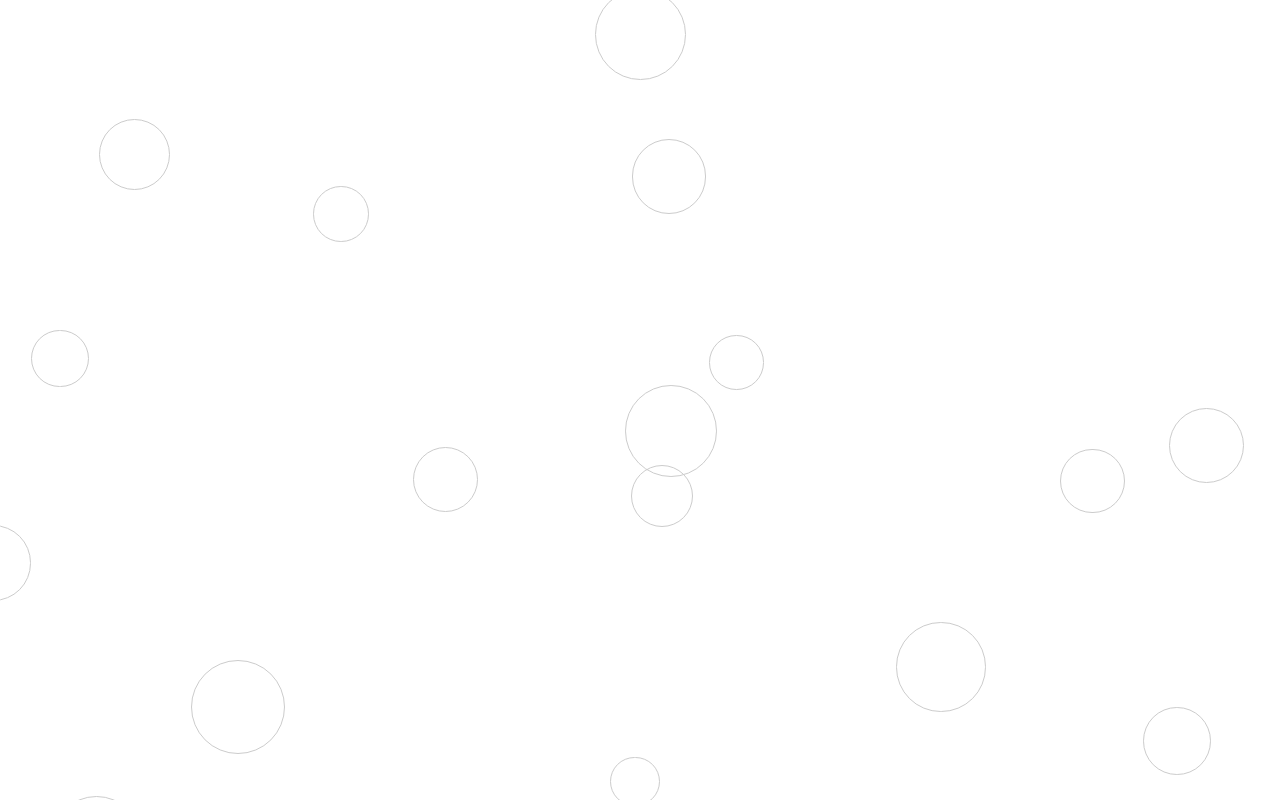
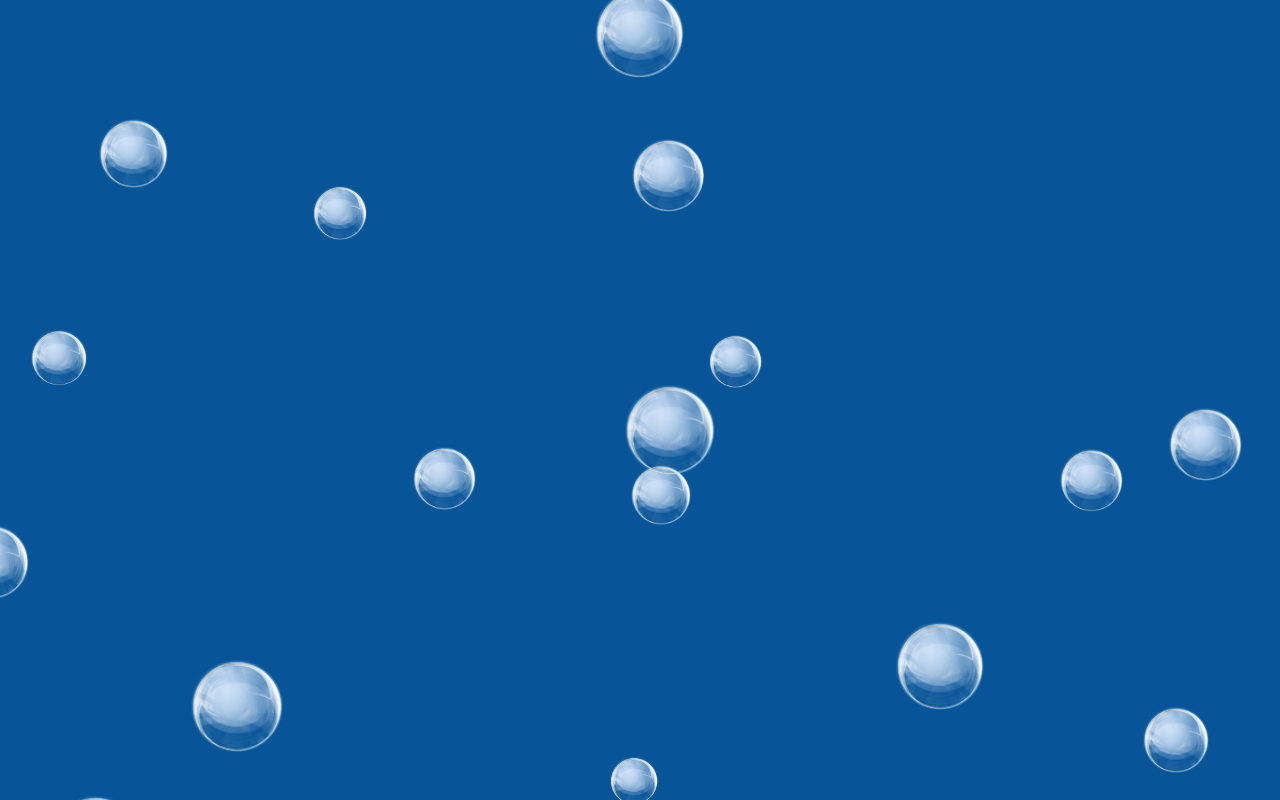
Before and after one commit to hqq2016/myCircle, a plain HTML site: page index.html in a window 1280 px wide. Drawn offline with Linux system fonts and the light colour scheme.

Commit message:
提交修改文件

```diff
--- a/index.html
+++ b/index.html
@@ -1,4 +1,3 @@
-<!DOCTYPE html>
 <html lang="en">
 <head>
   <meta charset="UTF-8">
@@ -22,6 +21,7 @@
   </style>
   <style>
     .canvas_wrapper {
+      background: #075498;
       width: 100%;
       height: 100%;
       position: relative;
@@ -30,8 +30,10 @@
       transition: 10s all;
       transition: 20s all, 10s width, 10s height;
       border-radius: 50%;
-      border: 1px solid #ccc;
       position: absolute;
+      background: url(./images/pop.png);
+      background-size: cover;
+      -webkit-background-size: cover;
     }
   </style>
 </head>
```
Also changed, not shown: Circle.js (line endings or trailing spaces), images/pop.png (added).
